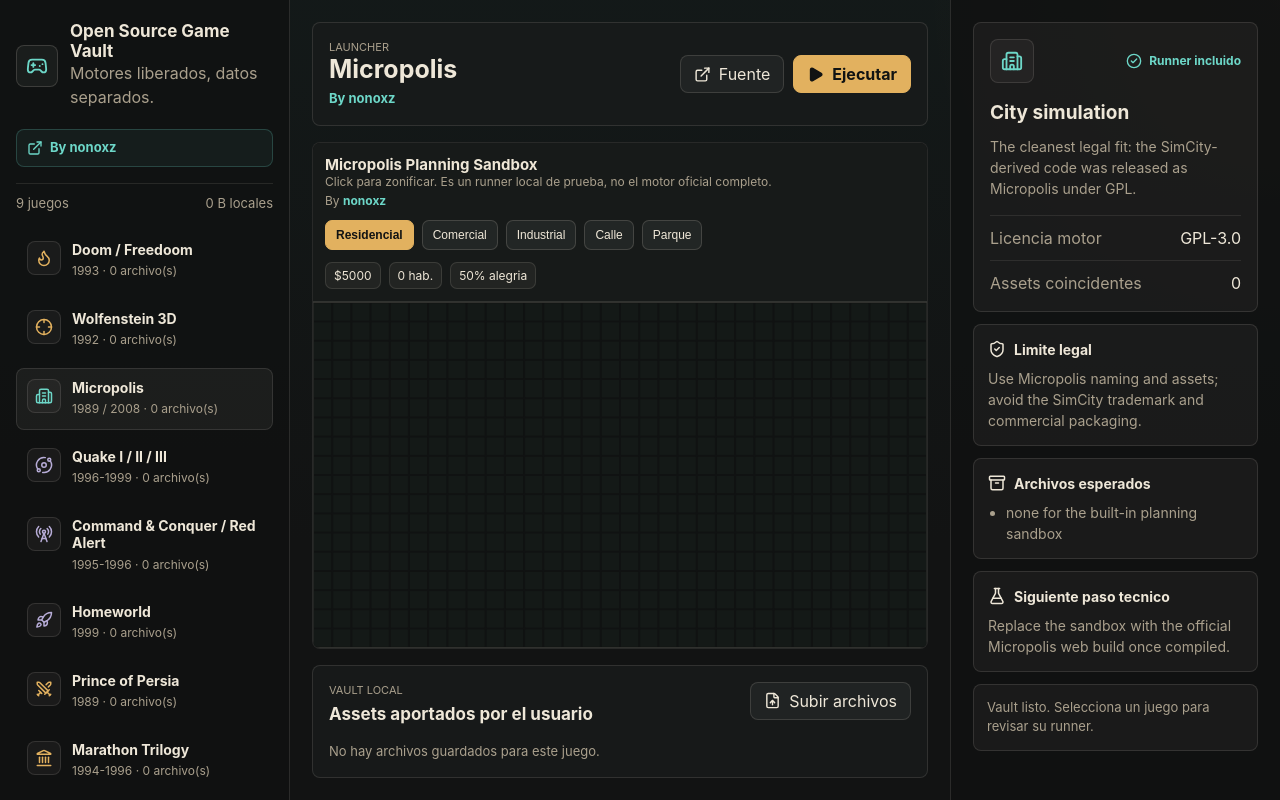
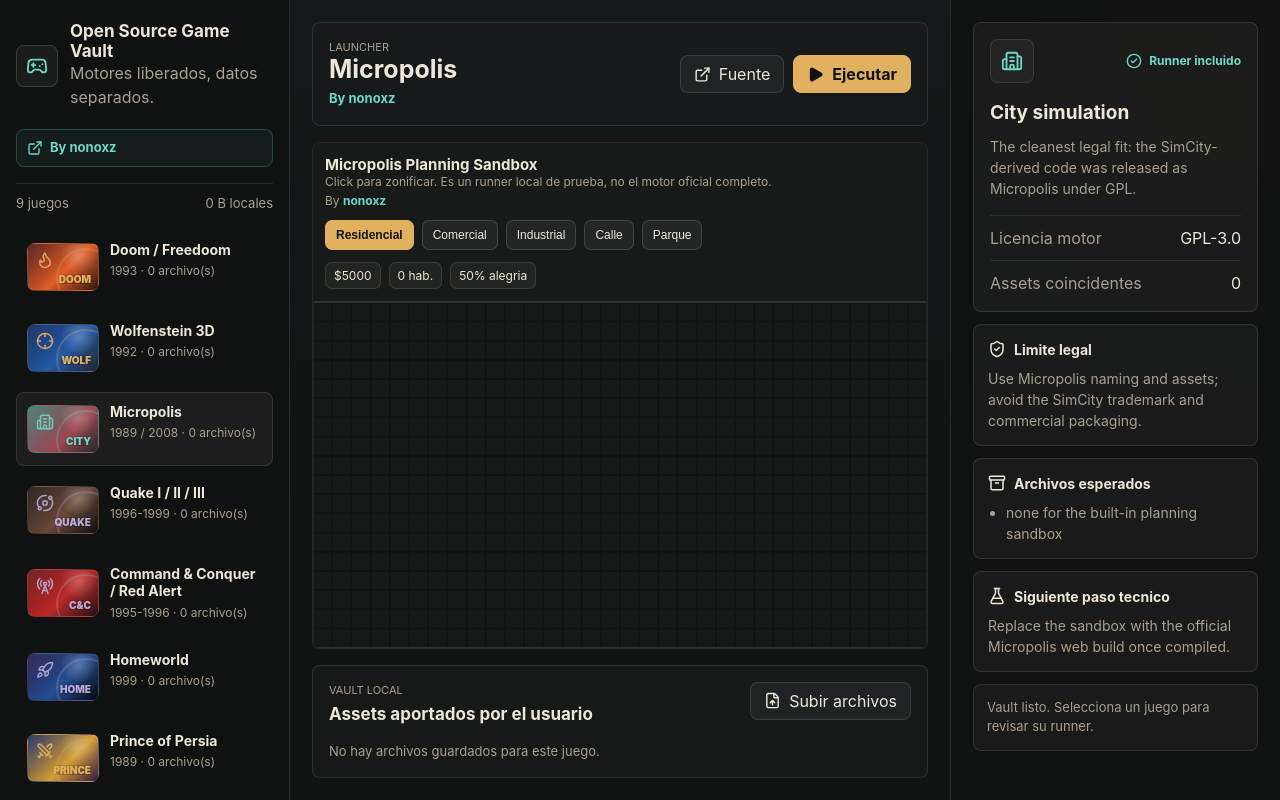
Before and after one commit to nonoxz/open-source-game-vault, a React (Vite) app: page / in a window 1280 px wide. Built offline with nearby package versions, Linux system fonts and the light colour scheme.

Commit message:
Add cover-style launcher visuals

```diff
--- a/src/App.css
+++ b/src/App.css
@@ -119,10 +119,10 @@
 
 .game-row {
   display: grid;
-  grid-template-columns: 34px 1fr;
+  grid-template-columns: 72px 1fr;
   gap: 11px;
   width: 100%;
-  min-height: 62px;
+  min-height: 74px;
   padding: 10px;
   color: inherit;
   text-align: left;
@@ -153,7 +153,7 @@
   font-size: 12px;
 }
 
-.game-icon,
+.game-cover,
 .feature-icon {
   display: grid;
   place-items: center;
@@ -162,9 +162,95 @@
   background: rgba(238, 231, 216, 0.045);
 }
 
-.game-icon {
-  width: 34px;
-  height: 34px;
+.game-cover {
+  position: relative;
+  width: 72px;
+  height: 48px;
+  overflow: hidden;
+  align-self: center;
+  color: #eee7d8;
+  isolation: isolate;
+}
+
+.game-cover::before,
+.game-cover::after {
+  content: "";
+  position: absolute;
+  inset: 0;
+  z-index: -1;
+}
+
+.game-cover::before {
+  background:
+    radial-gradient(circle at 72% 24%, rgba(255, 255, 255, 0.24), transparent 18px),
+    linear-gradient(135deg, rgba(238, 231, 216, 0.09), transparent 42%);
+}
+
+.game-cover::after {
+  inset: auto -18px -18px auto;
+  width: 56px;
+  height: 56px;
+  border: 2px solid currentColor;
+  border-radius: 50%;
+  opacity: 0.24;
+}
+
+.game-cover svg {
+  position: absolute;
+  top: 7px;
+  left: 8px;
+  opacity: 0.92;
+}
+
+.game-cover em {
+  position: absolute;
+  right: 7px;
+  bottom: 6px;
+  max-width: 56px;
+  overflow: hidden;
+  font-size: 10px;
+  font-style: normal;
+  font-weight: 900;
+  letter-spacing: 0;
+  line-height: 1;
+  text-align: right;
+  text-shadow: 0 2px 8px rgba(0, 0, 0, 0.65);
+}
+
+.game-cover.doom {
+  background: linear-gradient(135deg, #4a1613, #e25e27 55%, #2b1510);
+}
+
+.game-cover.wolf3d {
+  background: linear-gradient(135deg, #10265b, #245aa8 55%, #242424);
+}
+
+.game-cover.micropolis {
+  background: linear-gradient(135deg, #3e7b75, #9e4550 60%, #1b2b28);
+}
+
+.game-cover.quake {
+  background: linear-gradient(135deg, #1d1716, #6b4939 54%, #0d0d0d);
+}
+
+.game-cover.cnc {
+  background: linear-gradient(135deg, #651315, #bb2927 54%, #211111);
+}
+
+.game-cover.homeworld {
+  background: linear-gradient(135deg, #23164c, #244e8f 54%, #06070e);
+}
+
+.game-cover.pop {
+  background: linear-gradient(135deg, #182a64, #d69d34 58%, #2d1744);
+}
+
+.game-cover.marathon {
+  background: linear-gradient(135deg, #15102b, #375b8f 58%, #07070e);
+}
+
+.game-cover.duke3d {
+  background: linear-gradient(135deg, #4c1411, #c27923 58%, #1b1010);
 }
 
 .feature-icon {
@@ -172,19 +258,19 @@
   height: 44px;
 }
 
-.game-icon.ready,
+.game-cover.ready,
 .feature-icon.ready,
 .status-badge.ready {
   color: #6dd7c8;
 }
 
-.game-icon.adapter,
+.game-cover.adapter,
 .feature-icon.adapter,
 .status-badge.adapter {
   color: #e2b15f;
 }
 
-.game-icon.research,
+.game-cover.research,
 .feature-icon.research,
 .status-badge.research {
   color: #b7acd7;
--- a/src/App.tsx
+++ b/src/App.tsx
@@ -48,6 +48,18 @@
   pop: Swords,
   marathon: Landmark,
   duke3d: Target,
+}
+
+const gameCoverLabels: Record<string, string> = {
+  doom: 'DOOM',
+  wolf3d: 'WOLF',
+  micropolis: 'CITY',
+  quake: 'QUAKE',
+  cnc: 'C&C',
+  homeworld: 'HOME',
+  pop: 'PRINCE',
+  marathon: 'MTHON',
+  duke3d: 'DUKE',
 }
 
 function byGameId(assets: StoredAsset[], gameId: string) {
@@ -140,8 +152,9 @@
                 onClick={() => setActiveId(game.id)}
                 type="button"
               >
-                <span className={`game-icon ${game.runtimeStatus}`} aria-hidden="true">
+                <span className={`game-cover ${game.id} ${game.runtimeStatus}`} aria-hidden="true">
                   <GameIcon size={18} />
+                  <em>{gameCoverLabels[game.id] ?? game.title}</em>
                 </span>
                 <span>
                   <strong>{game.title}</strong>
```
Also changed, not shown: 1 other file (tests, documents, lock files or other folders).
